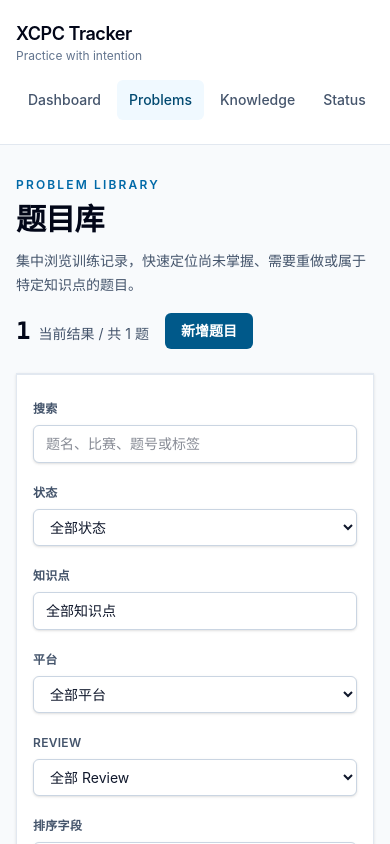
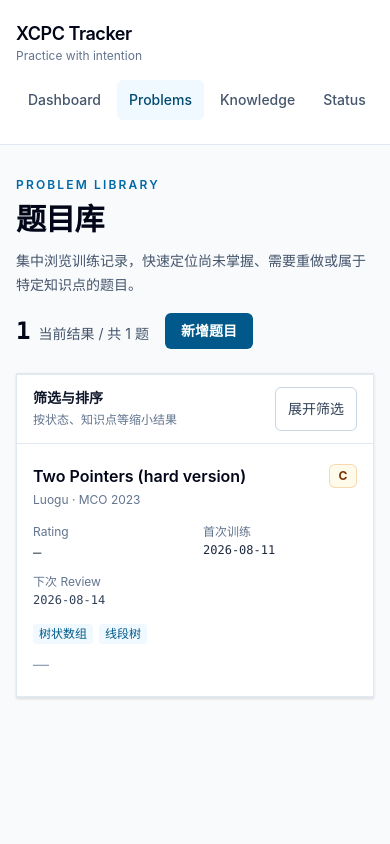
Before and after one commit to Shawn-Yale/xcpc-tracker, a Next.js app: page /problems in a window 390 px wide. Shown: the top 844 px of the page. Built offline with nearby package versions, Linux system fonts and the light colour scheme.

Commit message:
improve mobile problem filtering

```diff
--- a/components/problems/problem-filters.tsx
+++ b/components/problems/problem-filters.tsx
@@ -14,16 +14,50 @@ const fieldClassName =
   "mt-1.5 w-full rounded-md border border-slate-300 bg-white px-3 py-2 text-sm text-slate-900 shadow-sm outline-none transition focus:border-sky-600 focus:ring-2 focus:ring-sky-600/15";
 
 export function ProblemFilters({ query }: { query: ProblemQuery }) {
+  const [filtersExpanded, setFiltersExpanded] = useState(false);
   const [knowledge, setKnowledge] = useState<KnowledgeId | "">(
     query.knowledge.state === "valid" ? query.knowledge.id : "",
   );
+  const adjustedConditionCount = [
+    query.search !== "",
+    query.status !== "all",
+    query.knowledge.state === "valid",
+    query.platform !== "all",
+    query.review !== "all",
+    query.sort !== "solvedAt",
+    query.direction !== "desc",
+  ].filter(Boolean).length;
+
   return (
     <form
       action="/problems"
-      className="border-y border-slate-200 bg-white px-4 py-5 sm:px-5"
+      className="border-y border-slate-200 bg-white"
       method="get"
     >
-      <div className="grid gap-4 sm:grid-cols-2 lg:grid-cols-4 xl:grid-cols-6">
+      <div className="flex items-center justify-between gap-3 px-4 py-3 lg:hidden">
+        <div className="min-w-0">
+          <p className="text-sm font-semibold text-slate-900">筛选与排序</p>
+          <p className="mt-0.5 text-xs leading-5 text-slate-500">
+            {adjustedConditionCount > 0
+              ? `已调整 ${adjustedConditionCount} 项条件`
+              : "按状态、知识点等缩小结果"}
+          </p>
+        </div>
+        <button
+          aria-controls="problem-filter-controls"
+          aria-expanded={filtersExpanded}
+          className="inline-flex min-h-11 shrink-0 items-center justify-center rounded-md border border-slate-300 px-3 text-sm font-medium text-slate-700 transition-colors hover:bg-slate-50 focus-visible:outline-2 focus-visible:outline-offset-2 focus-visible:outline-slate-900"
+          onClick={() => setFiltersExpanded((expanded) => !expanded)}
+          type="button"
+        >
+          {filtersExpanded ? "收起筛选" : "展开筛选"}
+        </button>
+      </div>
+
+      <div
+        className={`${filtersExpanded ? "grid" : "hidden"} gap-4 border-t border-slate-200 px-4 py-5 sm:grid-cols-2 sm:px-5 lg:grid lg:grid-cols-4 lg:border-t-0 xl:grid-cols-6`}
+        id="problem-filter-controls"
+      >
         <label className="sm:col-span-2">
           <span className="text-xs font-semibold uppercase tracking-wide text-slate-600">
             搜索
```
Also changed, not shown: 1 other file (tests, documents, lock files or other folders).
